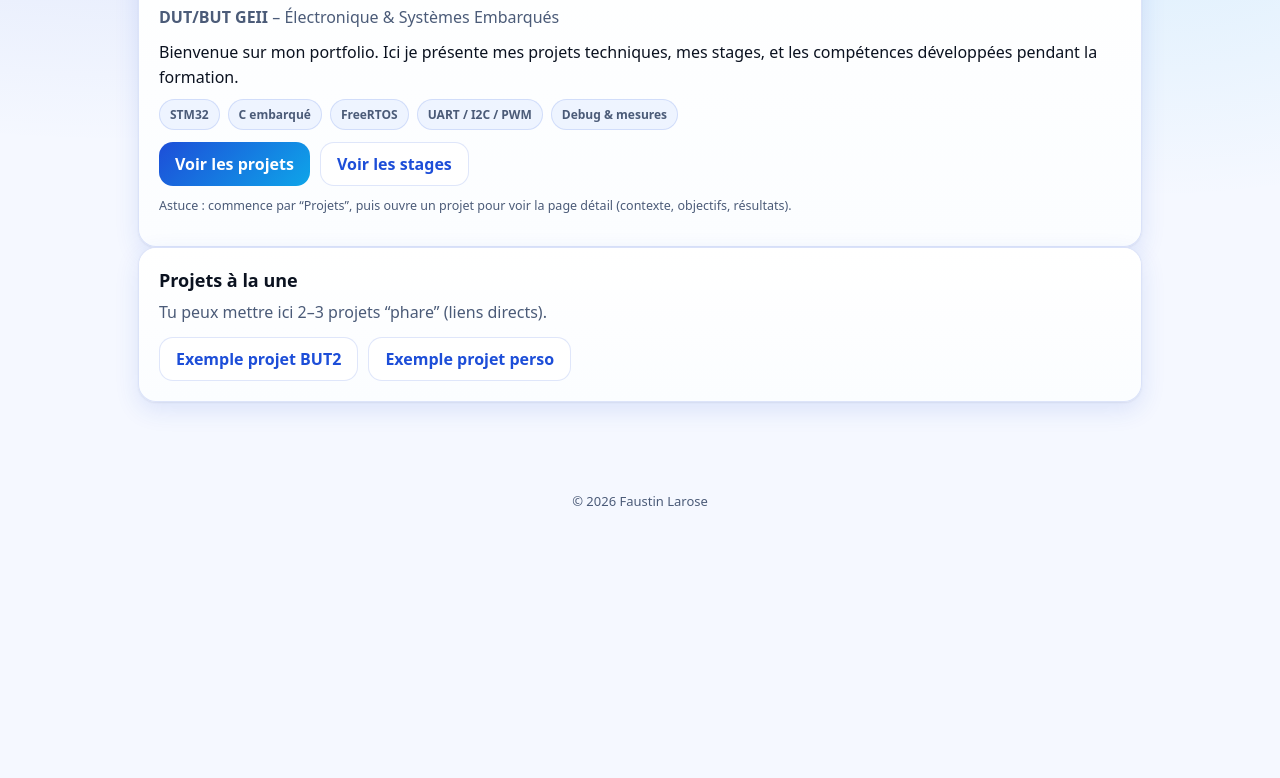
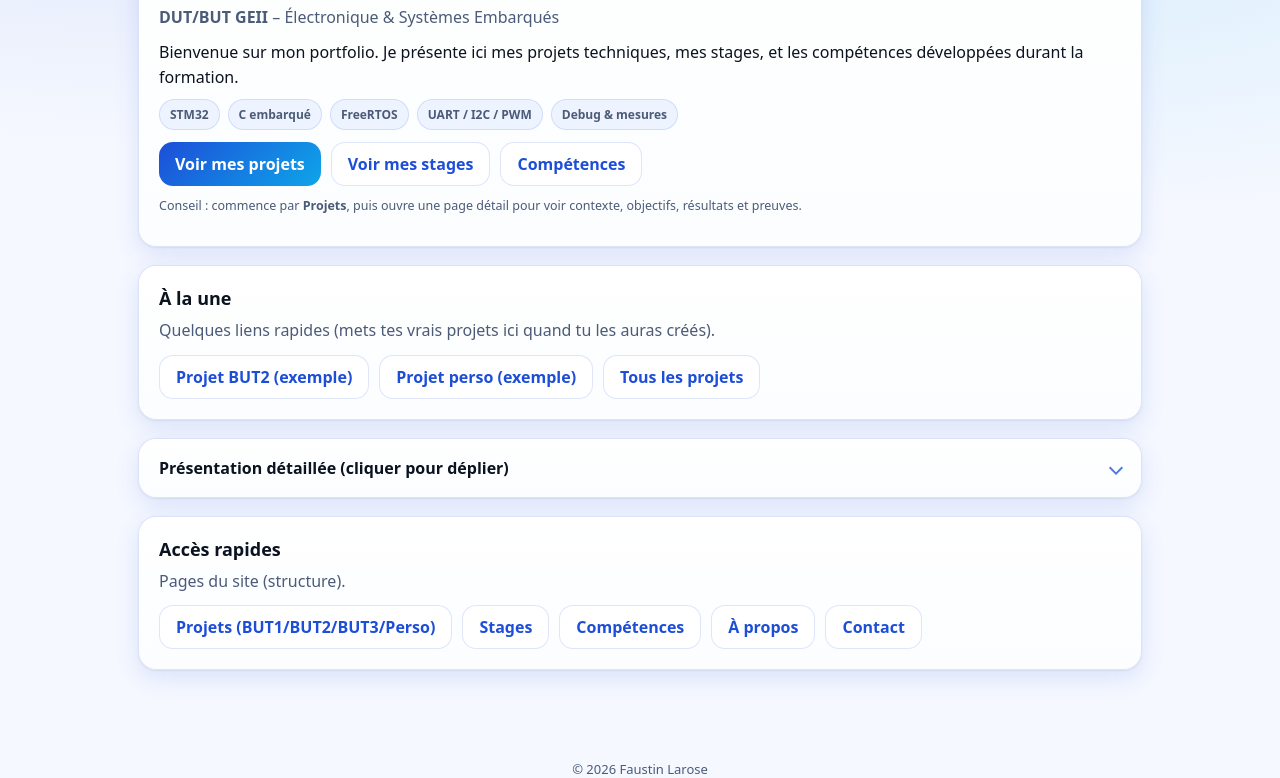
Before and after one commit to FaustinLa/FaustinLa.github.io, a website: page index.html in a window 1280 px wide. Shown: the part 156-934 px from the top of the page. Before the commit the page ends 800 px from the top, so only its background shows below. Drawn offline with Linux system fonts and the light colour scheme.

Commit message:
Update index.html

```diff
--- a/index.html
+++ b/index.html
@@ -7,30 +7,7 @@
   <meta name="description" content="Portfolio DUT/BUT GEII – Électronique & Systèmes Embarqués" />
   <link rel="stylesheet" href="/css/style.css" />
 </head>
-  <script>
-  // 1) Mettre "active" sur le lien du menu correspondant à la page
-  (function(){
-    const path = location.pathname;
-    document.querySelectorAll('nav a').forEach(a => {
-      const href = a.getAttribute('href');
-      // active si le chemin commence par le href (sauf "/")
-      if (href !== '/' && path.startsWith(href)) a.classList.add('active');
-      if (href === '/' && path === '/') a.classList.add('active');
-    });
-  })();
 
-  // 2) Animation d’apparition au scroll
-  (function(){
-    const els = document.querySelectorAll('.reveal');
-    const io = new IntersectionObserver(entries => {
-      entries.forEach(e => {
-        if(e.isIntersecting) e.target.classList.add('show');
-      });
-    }, { threshold: 0.12 });
-
-    els.forEach(el => io.observe(el));
-  })();
-  </script>
 <body>
   <header class="topbar">
     <div class="topbar-inner">
@@ -46,12 +23,14 @@
   </header>
 
   <main class="container">
+    <div class="stack">
+      <!-- HERO -->
       <div class="card">
         <h1>Faustin Larose</h1>
         <p class="muted"><b>DUT/BUT GEII</b> – Électronique & Systèmes Embarqués</p>
         <p>
-        Bienvenue sur mon portfolio. Ici je présente mes projets techniques, mes stages,
-        et les compétences développées pendant la formation.
+          Bienvenue sur mon portfolio. Je présente ici mes projets techniques, mes stages,
+          et les compétences développées durant la formation.
         </p>
 
         <div class="tagrow">
@@ -63,22 +42,62 @@
         </div>
 
         <div class="btn-row">
-        <a class="btn primary" href="/projets/">Voir les projets</a>
-        <a class="btn" href="/stages/">Voir les stages</a>
+          <a class="btn primary" href="/projets/">Voir mes projets</a>
+          <a class="btn" href="/stages/">Voir mes stages</a>
+          <a class="btn" href="/competences/">Compétences</a>
         </div>
 
         <p class="small" style="margin-top:10px;">
-        Astuce : commence par “Projets”, puis ouvre un projet pour voir la page détail (contexte, objectifs, résultats).
+          Conseil : commence par <b>Projets</b>, puis ouvre une page détail pour voir contexte, objectifs, résultats et preuves.
         </p>
       </div>
 
+      <!-- PROJETS PHARES -->
       <div class="card">
-      <h2>Projets à la une</h2>
-      <p class="muted">Tu peux mettre ici 2–3 projets “phare” (liens directs).</p>
+        <h2>À la une</h2>
+        <p class="muted">Quelques liens rapides (mets tes vrais projets ici quand tu les auras créés).</p>
+
         <div class="btn-row">
-        <!-- Remplace les liens quand tu auras créé tes pages projet -->
-        <a class="btn" href="/projets/but2/projet-exemple-but2/">Exemple projet BUT2</a>
-        <a class="btn" href="/projets/perso/projet-exemple-perso/">Exemple projet perso</a>
+          <a class="btn" href="/projets/but2/projet-exemple-but2/">Projet BUT2 (exemple)</a>
+          <a class="btn" href="/projets/perso/projet-exemple-perso/">Projet perso (exemple)</a>
+          <a class="btn" href="/projets/">Tous les projets</a>
+        </div>
+      </div>
+
+      <!-- CARTE DÉPLIABLE (LONG TEXTE) -->
+      <details class="card">
+        <summary>
+          <span>Présentation détaillée (cliquer pour déplier)</span>
+          <span class="chev"></span>
+        </summary>
+        <div class="content">
+          <p>
+            Je suis étudiant en DUT/BUT GEII avec une spécialisation orientée électronique et systèmes embarqués.
+            J’apprécie particulièrement les projets concrets où je peux concevoir, implémenter puis valider une solution :
+            configuration microcontrôleur, communication série, intégration capteurs, et mise au point.
+          </p>
+          <p>
+            Dans ce portfolio, j’essaie de présenter des preuves : schémas, photos, captures, mesures, et ce que j’ai réellement fait.
+          </p>
+          <ul>
+            <li><b>Ce que j’aime :</b> debug, mesures (oscillo), intégration, performance/robustesse</li>
+            <li><b>Outils :</b> STM32CubeIDE, C embarqué, FreeRTOS, documentation technique</li>
+            <li><b>Objectif :</b> stage / alternance / poursuite en électronique embarquée</li>
+          </ul>
+        </div>
+      </details>
+
+      <!-- ACCÈS RAPIDES -->
+      <div class="card">
+        <h2>Accès rapides</h2>
+        <p class="muted">Pages du site (structure).</p>
+        <div class="btn-row">
+          <a class="btn" href="/projets/">Projets (BUT1/BUT2/BUT3/Perso)</a>
+          <a class="btn" href="/stages/">Stages</a>
+          <a class="btn" href="/competences/">Compétences</a>
+          <a class="btn" href="/a-propos/">À propos</a>
+          <a class="btn" href="/contact/">Contact</a>
+        </div>
       </div>
     </div>
   </main>
```
Lines whose indentation alone changed are shown as unchanged.
